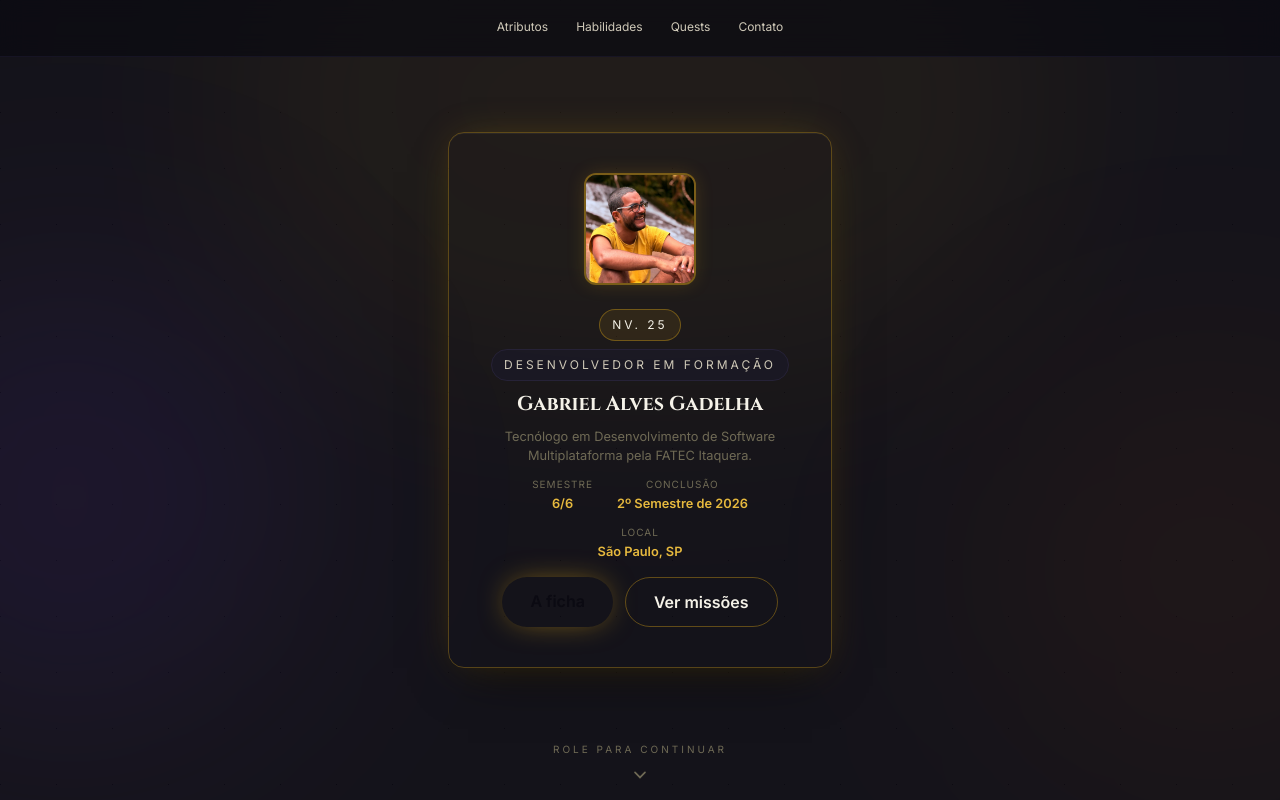
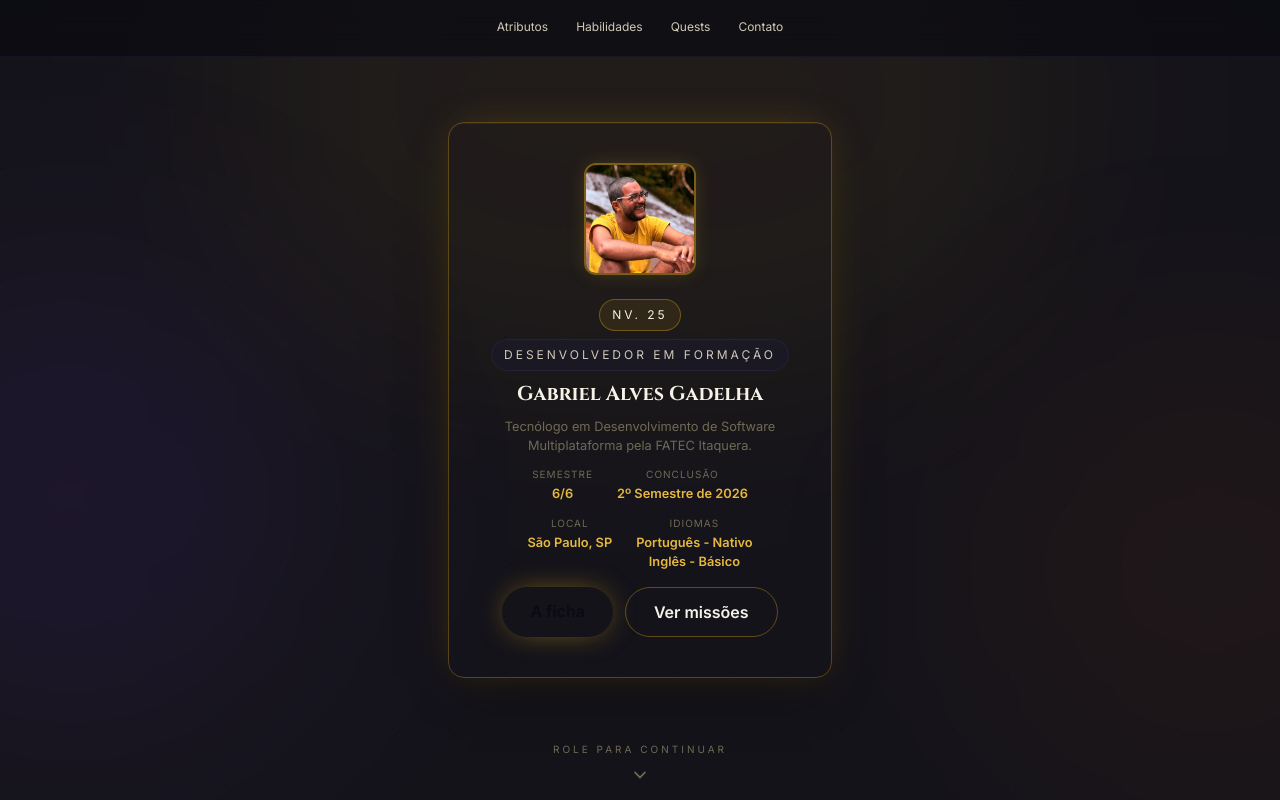
Before and after one commit to Gadelha1/Portfolio, a React (Vite) app: page / in a window 1280 px wide. Shown: the top 800 px of the page. Built offline with nearby package versions, Linux system fonts and the light colour scheme.

Commit message:
:recycle: refactor: Perfil e contatos

```diff
--- a/src/components/sections/Contact/Contact.tsx
+++ b/src/components/sections/Contact/Contact.tsx
@@ -46,7 +46,6 @@ export function Contact() {
       <SectionHeading
         eyebrow="Guilda"
         title="Contatos"
-        description="Estou aberto a oportunidades, pode ser de estágio, de projetos ou simplesmente boas conversas sobre RPG."
       />
       <Reveal>
         <div className="panel-gold mx-auto max-w-2xl rounded-xl p-6 text-center md:p-10">
--- a/src/components/sections/Hero/Hero.tsx
+++ b/src/components/sections/Hero/Hero.tsx
@@ -34,6 +34,14 @@ export function Hero() {
               <span className="hero-detail-label">Local</span>
               <span className="hero-detail-value">{profile.cidade}</span>
             </span>
+
+            <span className="hero-detail">
+              <span className="hero-detail-label">Idiomas</span>
+              <ul>
+                <li className="hero-detail-value">{profile.idiomas[0]}</li>
+                <li className="hero-detail-value">{profile.idiomas[1]}</li>
+              </ul>
+            </span>
           </div>
 
           <div className="hero-actions">
--- a/src/data/profile.ts
+++ b/src/data/profile.ts
@@ -6,6 +6,7 @@ export const profile = {
   conclusao_curso: "2º Semestre de 2026",
   cidade: "São Paulo, SP",
   nivel: 25,
+  idiomas: ["Português - Nativo", "Inglês - Básico"],
   cita: "\u201cSo much shadow around us. To think I almost missed the light.\u201d \u2014 Wyll Ravengard (BG3)",
   sobre:
     "Estudante de Desenvolvimento de Software Multiplataforma, buscando entrar na área de tecnologia, tendo mais identificação com o Frontend. Já realizei estágio interno na FATEC Itaquera, trabalhando com Wordpress para manutenção do site da unidade. A ideia do portfólio é exibir as informações como se fosse minha ficha de personagem de RPG — atributos, habilidades, projetos como quests. Gosto bastante de fantasia, jogos, e isso se mistura no genero de RPG, que é meu favorito, então quis trazer um pouco disso num projeto que contém coisas sobre mim.",
```
